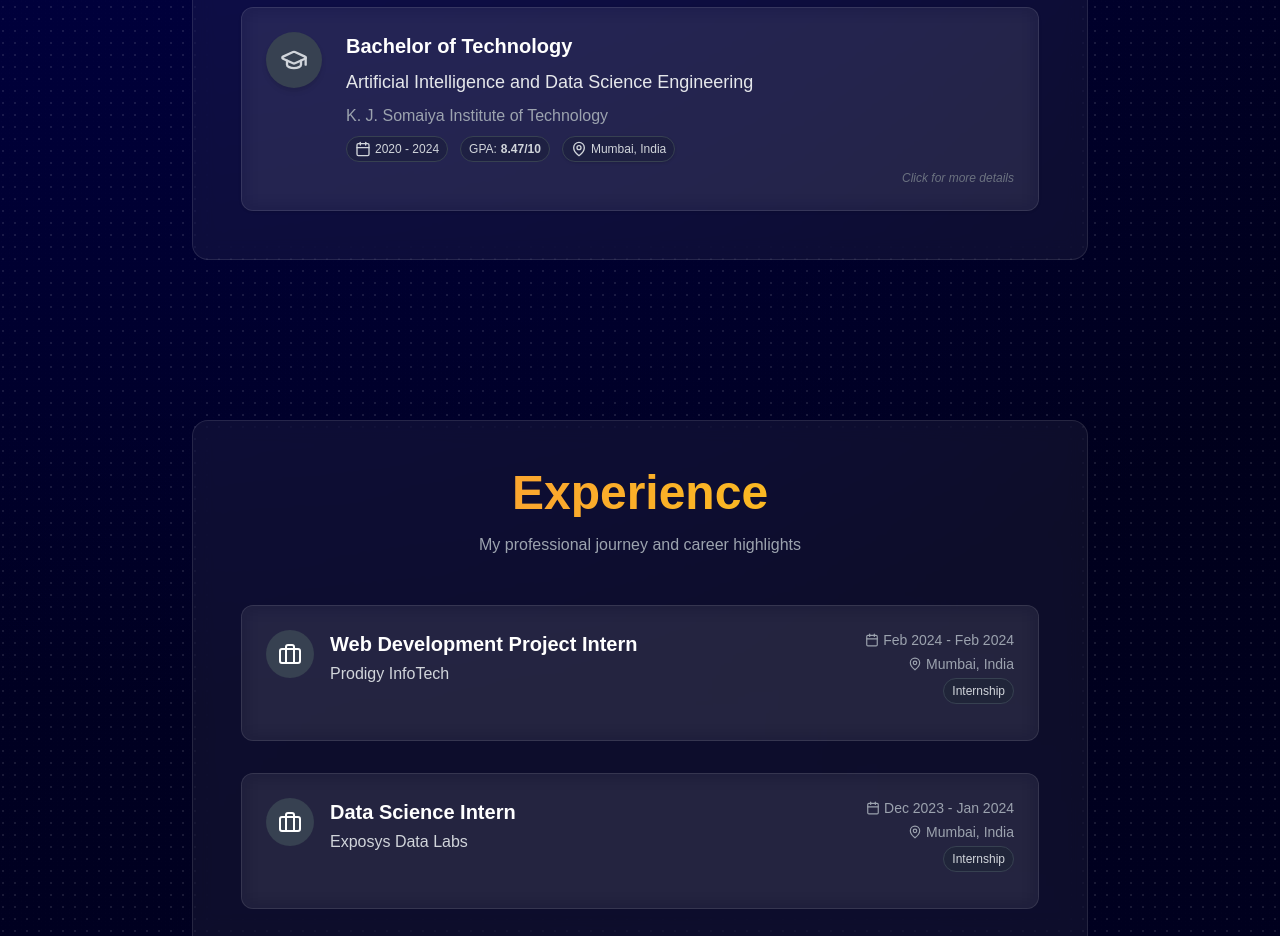
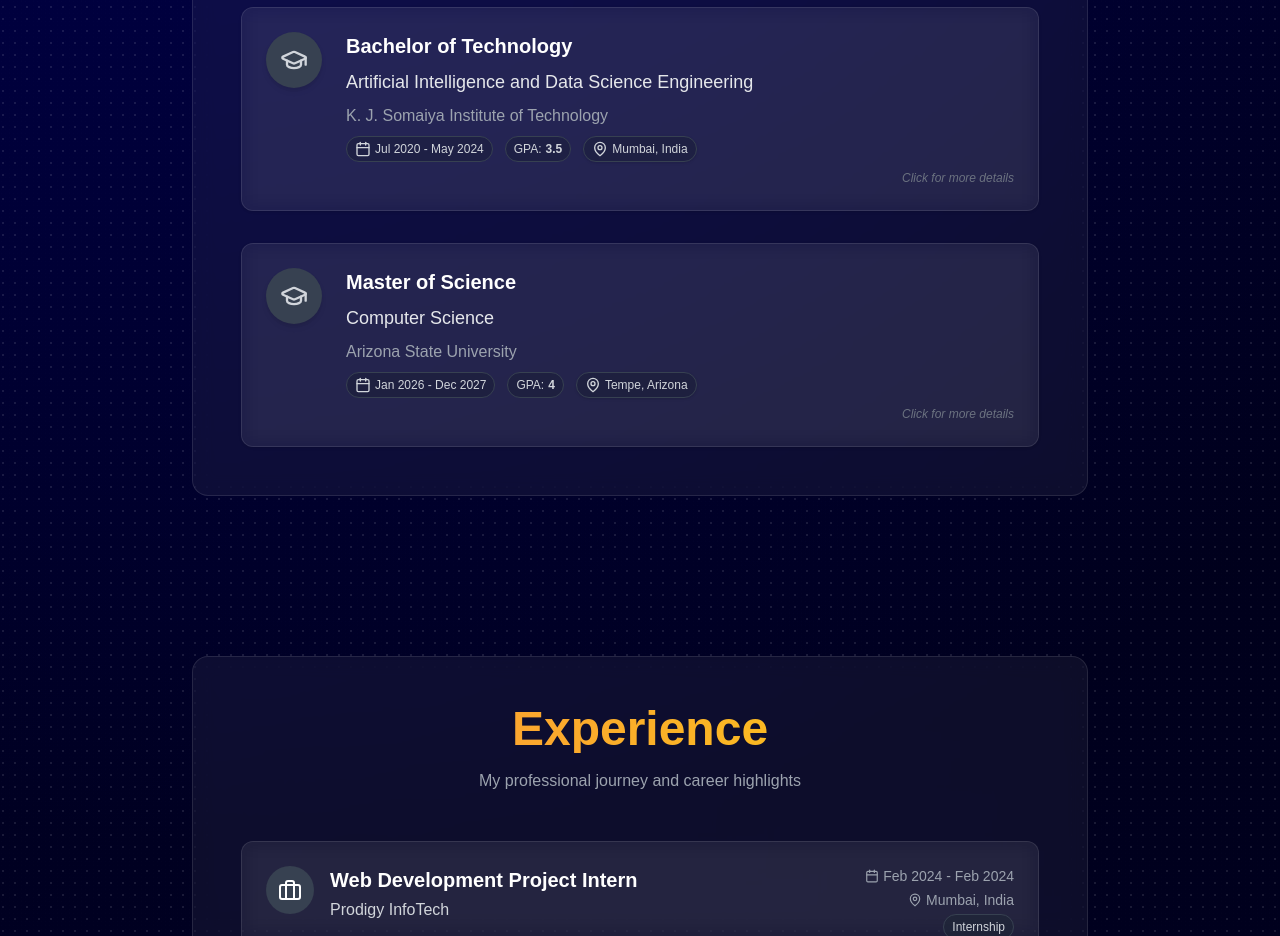
Before and after one commit to arrenndajo/jayparmarv2, a React (Vite) app: page / in a window 1280 px wide. Shown: the part 1880-2816 px from the top of the page. Built offline with nearby package versions, Linux system fonts and the light colour scheme; a web font is replaced by a local one.

Commit message:
Update education

```diff
--- a/src/components/sections/Education.tsx
+++ b/src/components/sections/Education.tsx
@@ -9,10 +9,20 @@ const Education: React.FC = () => {
       field: "Artificial Intelligence and Data Science Engineering",
       institution: "K. J. Somaiya Institute of Technology",
       location: "Mumbai, India",
-      duration: "2020 - 2024",
-      gpa: "8.47/10",
+      duration: "Jul 2020 - May 2024",
+      gpa: "3.5",
       description:
         "Coursework: Data Structures & Algorithm, Operating Systems, Computer Architecture, DBMS, AI/ML, NLP, Software Engineering, IoT, Threat Analysis & Modeling, Data Analytics & Visualization, Data Mining, Data Warehousing, AI in Healthcare, and AI in E-Commerce.",
+    },
+    {
+      degree: "Master of Science",
+      field: "Computer Science",
+      institution: "Arizona State University",
+      location: "Tempe, Arizona",
+      duration: "Jan 2026 - Dec 2027",
+      gpa: "4",
+      description:
+        "Coursework: Statistical Machine Learning, Semantic Web Mining, Principles of Programming Languages",
     },
   ];
 
```
